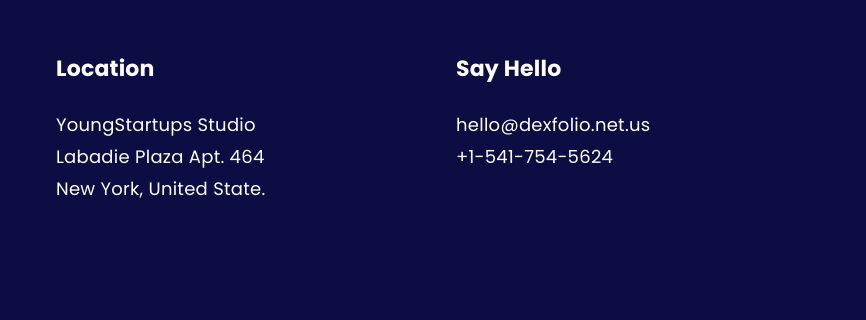
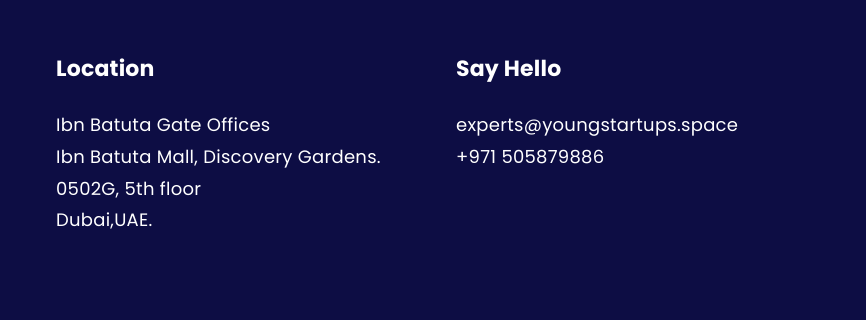
Before and after one commit to raheelanwaar03/yougstartup, a plain HTML site: page index.html in a window 1280 px wide. Shown: the part 8251-8571 px from the top of the page, 414-1280 px from the left. Drawn offline with Linux system fonts and the light colour scheme.

Commit message:
new images

```diff
--- a/index.html
+++ b/index.html
@@ -542,7 +542,7 @@
             <div class="row">
               <div class="col col-md-4 col-sm-6">
                 <a class="client_item wow fadeInUp2" href="#!" data-wow-delay=".1s">
-                  <img src="assets/images/client/person.jpg" alt="image_not_found">
+                  <img src="assets/images/client/chiniPerson.jpg" alt="image_not_found">
                 </a>
               </div>
               <div class="col col-md-4 col-sm-6">
@@ -652,9 +652,10 @@
                 <div class="footer_widget wow fadeInRight" data-wow-delay=".2s">
                   <h3 class="footer_widget_title">Location</h3>
                   <ul class="footer_info_list ul_li_block">
-                    <li>YoungStartups Studio</li>
-                    <li>Labadie Plaza Apt. 464</li>
-                    <li>New York, United State.</li>
+                    <li>Ibn Batuta Gate Offices</li>
+                    <li>Ibn Batuta Mall, Discovery Gardens.</li>
+                    <li>0502G, 5th floor</li>
+                    <li>Dubai,UAE.</li>
                   </ul>
                 </div>
               </div>
@@ -663,8 +664,8 @@
                 <div class="footer_widget wow fadeInRight" data-wow-delay=".3s">
                   <h3 class="footer_widget_title">Say Hello</h3>
                   <ul class="footer_info_list ul_li_block">
-                    <li><a href="#!">hello@dexfolio.net.us</a></li>
-                    <li><a href="#!">+1-541-754-5624</a></li>
+                    <li><a href="#!">experts@youngstartups.space</a></li>
+                    <li><a href="#!">+971 505879886</a></li>
                   </ul>
                 </div>
               </div>
```
Also changed, not shown: assets/images/client/portrait-handsome-african-black-young-business-man-working-laptop-office-desk-min.jpg (added), 1 other file.
